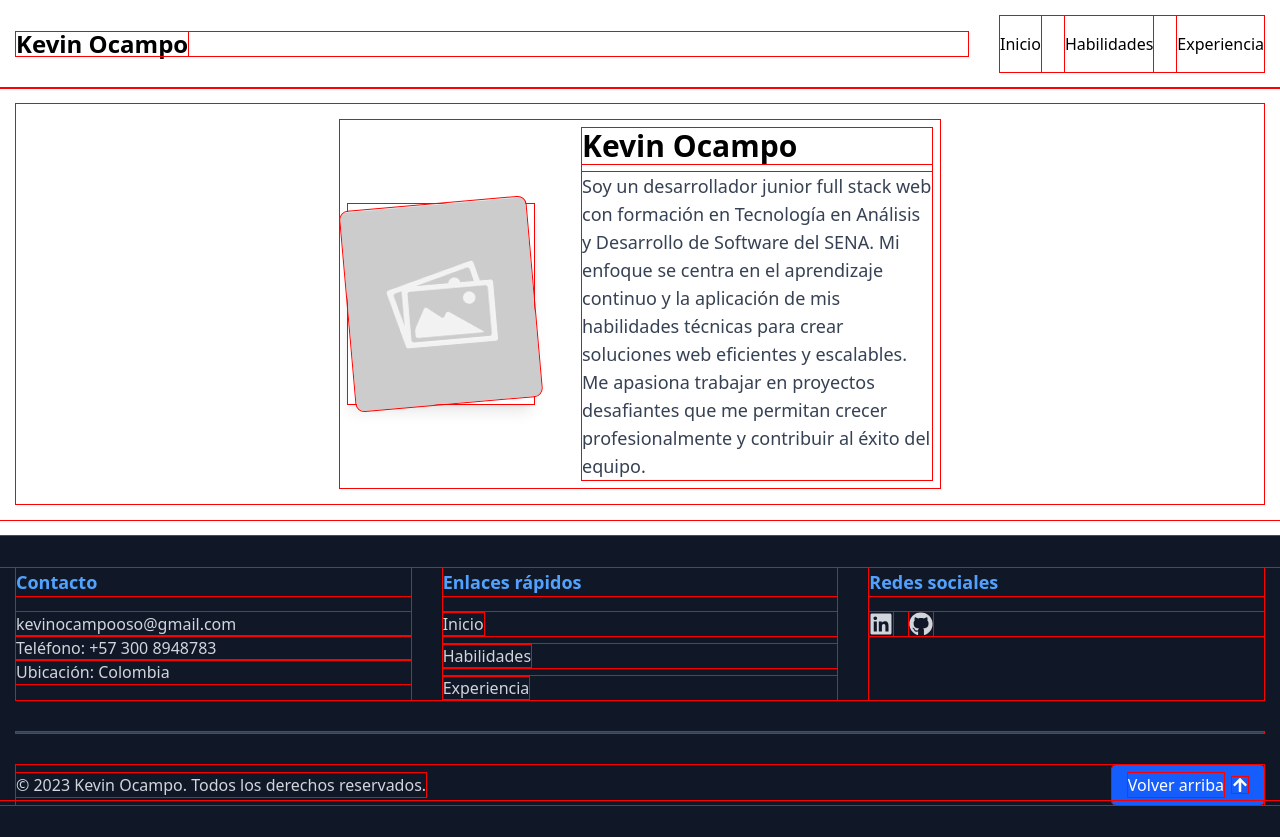
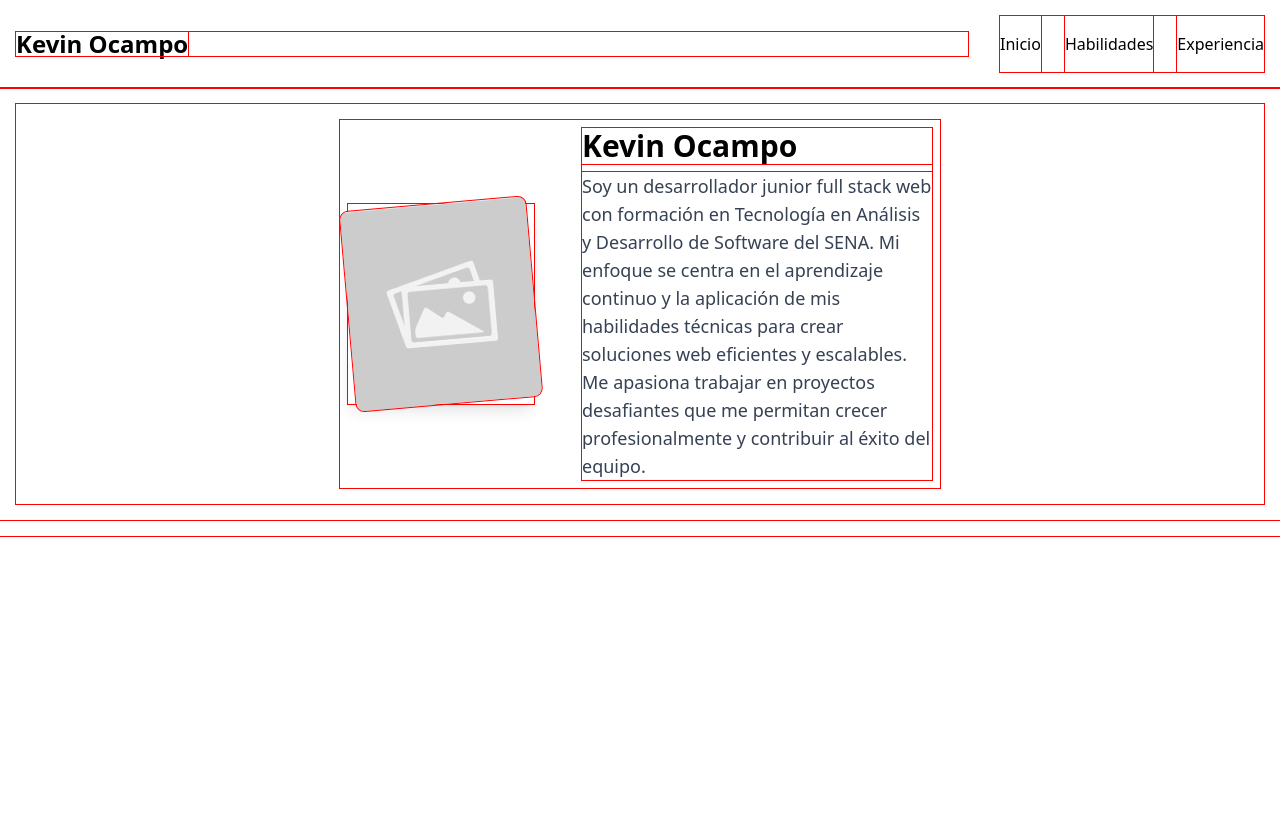
Before and after one commit to kelvinocampo/PortFolio, a React (Vite) app: page / in a window 1280 px wide. After the commit the page ends 800 px from the top, so only its background shows below. Built offline with nearby package versions, Linux system fonts and the light colour scheme.

Commit message:
Find: problem of scroll H in footer

```diff
--- a/index.html
+++ b/index.html
@@ -6,7 +6,7 @@
     <meta name="viewport" content="width=device-width, initial-scale=1.0" />
     <title>Kevin Ocampo - PortFolio</title>
   </head>
-  <body class="bg-white w-screen h-screen">
+  <body class="bg-white min-w-screen min-h-screen">
     <div id="root" class="bg-white w-full h-full flex flex-col"></div>
     <script type="module" src="/src/main.jsx"></script>
   </body>
--- a/src/App.jsx
+++ b/src/App.jsx
@@ -13,7 +13,7 @@ export const App = () => {
           <Route path='/' element={<Home />}></Route>
         </Routes>
       </MainContainer>
-      <Footer/>
+      {/* <Footer/> */}
     </>
   )
 }
--- a/src/Components/Layouts/Footer/Footer.jsx
+++ b/src/Components/Layouts/Footer/Footer.jsx
@@ -1,5 +1,4 @@
 import { FaLinkedin, FaGithub, FaArrowUp } from "react-icons/fa";
-import { FooterContainer } from "@C/Layouts/FooterContainer/FooterContainer.jsx"
 import { Navbar } from "@C/Layouts/NavBar/NavBar.jsx";
 import { ItemNavBar } from '@C/UI/ItemNavBar/ItemNavBar.jsx';
 import info from "@D/AboutMe.json"
@@ -10,25 +9,25 @@ export const Footer = () => {
     };
 
     return (
-        <footer className="bg-gray-900 text-white py-8">
-            <div className="container mx-auto px-4">
-                <div className="grid grid-cols-1 md:grid-cols-3 gap-8 mb-8">
-                    <FooterContainer>
+        <footer className="bg-gray-900 w-full text-white p-8 flex justify-center items-center">
+            <div className="container flex justify-center gap-4 items center flex-col w-full">
+                <div className="grid grid-cols-1 md:grid-cols-3 gap-8 mb-8 max-w-full">
+                    <div>
                         <h3 className="text-lg font-semibold mb-4 text-blue-400">Contacto</h3>
                         <p className="text-gray-300">{info.contact.email} </p>
                         <p className="text-gray-300">Teléfono: +57 {info.contact.phoneNumber}</p>
                         <p className="text-gray-300">Ubicación: {info.country} </p>
-                    </FooterContainer>
+                    </div>
 
-                    <FooterContainer>
+                    <div>
                         <h3 className="text-lg font-semibold mb-4 text-blue-400">Enlaces rápidos</h3>
                         <Navbar styles={{ ul: "space-y-2" }}>
                             <ItemNavBar url="/" styles="text-gray-300 hover:text-blue-400">Inicio</ItemNavBar>
                             <ItemNavBar url="/Skills" styles="text-gray-300 hover:text-blue-400">Habilidades</ItemNavBar>
                             <ItemNavBar url="/Experience" styles="text-gray-300 hover:text-blue-400">Experiencia</ItemNavBar>
                         </Navbar>
-                    </FooterContainer>
-                    <FooterContainer>
+                    </div>
+                    <div>
                         <h3 className="text-lg font-semibold mb-4 text-blue-400">Redes sociales</h3>
                         <div className="flex space-x-4">
                             <a href={"https://linkedin.com/in/" + info.contact.linkedin} target="_blank" rel="noopener noreferrer" className="text-gray-300 hover:text-blue-400">
@@ -38,10 +37,10 @@ export const Footer = () => {
                                 <FaGithub size={24} />
                             </a>
                         </div>
-                    </FooterContainer>
+                    </div>
                 </div>
 
-                <hr className="border-gray-700 mb-8" />
+                <hr className="border-gray-700" />
 
                 <div className="flex flex-col md:flex-row justify-between items-center">
                     <p className="mb-4 md:mb-0 text-gray-300">© 2023 Kevin Ocampo. Todos los derechos reservados.</p>
--- a/src/Components/Layouts/FooterContainer/FooterContainer.jsx
+++ /dev/null
@@ -1,7 +0,0 @@
-
-
-export const FooterContainer = ({ styles, children }) => {
-    return (
-        <div className={styles}>{children}</div>
-    )
-}
```
